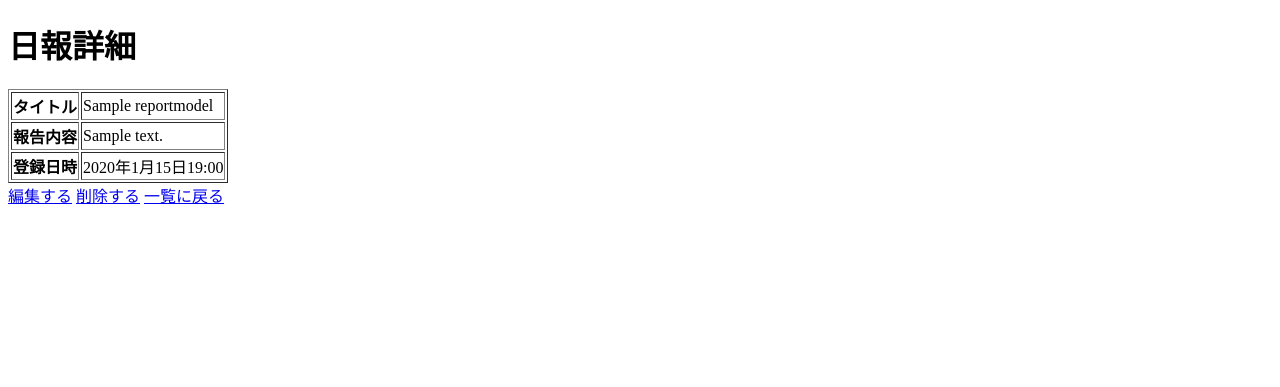
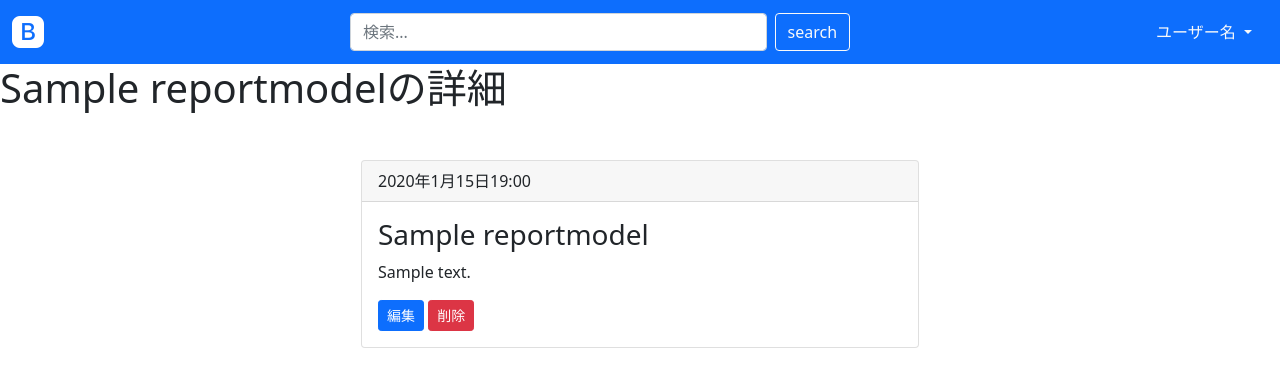
Before and after one commit to Ginta-Togawa/day_repo, a Django app: page /day_repo/detail/1/ in a window 1280 px wide. Shown: the top 387 px of the page. Run offline with Django 4.2, Linux system fonts and the light colour scheme; tables that the repository leaves empty hold one stand-in row (values such as "Sample post").

Commit message:
bootstrapを適用

```diff
--- a/day_repo/templates/day_repo/day-repo-detail.html
+++ b/day_repo/templates/day_repo/day-repo-detail.html
@@ -2,39 +2,38 @@
 
 {% block title %}
 {% if delete_flag %}
-日報削除
+{{ report_model.title }}の削除
 {% else %}
-日報詳細
+{{ report_model.title }}の詳細
 {% endif %}
 {% endblock %}
 
 {% block content %}
 {% if delete_flag %}
-<h1>日報削除</h1>
+<h1>{{ report_model.title }}の削除</h1>
 <h2>下記データを削除します。</h2>
 {% else %}
-<h1>日報詳細</h1>
+<h1>{{ report_model.title }}の詳細</h1>
 {% endif %}
-<table border="1">
-    <tr>
-        <th>タイトル</th>
-        <td>{{ report_model.title }}</td>
-    </tr>
-    <tr>
-        <th>報告内容</th>
-        <td>{{ report_model.content }}</td>
-    </tr>
-    <tr>
-        <th>登録日時</th>
-        <td>{{ report_model.created_date_time }}</td>
-    </tr>
-</table>
-{% if delete_flag %}
-<a href="{% url 'day_repo_delete_execute' report_model.id %}">削除実行</a>
-<a href="{% url 'day_repo_detail' report_model.id %}">詳細に戻る</a>
-{% else %}
-<a href="{% url 'day_repo_edit_input' report_model.id %}">編集する</a>
-<a href="{% url 'day_repo_delete_confirm' report_model.id %}">削除する</a>
-{% endif %}
-<a href="{% url 'day_repo_list' %}">一覧に戻る</a>
+<div class="container">
+    <div class="card mx-auto my-5 w-50" style="min-width:300px;">
+        <div class="card-header">
+            {{ report_model.created_date_time }}
+        </div>
+        <div class="card-body">
+            <h3 class="card-title">{{ report_model.title }}</h3>
+            <p class="card-text">{{ report_model.content }}</p>
+            <div class="w-50">
+                {% if delete_flag %}
+                <a href="{% url 'day_repo_delete_execute' report_model.id %}" class="btn btn-danger btn-sm"
+                   class="btn btn-primary btn-sm">削除</a>
+                <a href="{% url 'day_repo_detail' report_model.id %}" class="btn btn-primary btn-sm">詳細に戻る</a>
+                {% else %}
+                <a href="{% url 'day_repo_edit_input' report_model.id %}" class="btn btn-primary btn-sm">編集</a>
+                <a href="{% url 'day_repo_delete_confirm' report_model.id %}" class="btn btn-danger btn-sm">削除</a>
+                {% endif %}
+            </div>
+        </div>
+    </div>
+</div>
 {% endblock %}
--- a/templates/base.html
+++ b/templates/base.html
@@ -3,6 +3,9 @@
 <head>
     <meta charset="utf-8">
     <meta name="viewport" content="width=device-width, initial-scale=1">
+    <link href="https://cdn.jsdelivr.net/npm/bootstrap@5.0.0-beta1/dist/css/bootstrap.min.css" rel="stylesheet"
+          integrity="sha384-giJF6kkoqNQ00vy+HMDP7azOuL0xtbfIcaT9wjKHr8RbDVddVHyTfAAsrekwKmP1" crossorigin="anonymous">
+    <link rel="stylesheet" href="https://cdn.jsdelivr.net/npm/bootstrap-icons@1.10.3/font/bootstrap-icons.css">
 
     <!-- タイトルを可変にできるようにブロックタグを定義 -->
     <title>
@@ -12,7 +15,40 @@
 </head>
 <!-- コンテンツの内容を可変にできるようにブロックタグを定義 -->
 <body>
+<nav class="navbar navbar-dark bg-primary">
+    <div class="container-fluid">
+        <div>
+            <a href="{% url 'day_repo_list' %}" class="navbar-brand" href="#">
+                <i class="bi bi-bootstrap-fill" style="font-size: 2rem;"></i>
+            </a>
+        </div>
+        <div class="flex-grow-1" style="max-width:500px;">
+            <form class="d-flex" method="GET">
+                <input class="form-control me-2" type="search" placeholder="検索..." aria-label="Search" name="search">
+                <button class="btn btn-outline-light" type="submit">search</button>
+            </form>
+        </div>
+        <div class="text-light nav-item dropdown">
+            <a class="nav-link dropdown-toggle text-light" href="#" id="navbarDropdown" role="button"
+               data-bs-toggle="dropdown" aria-expanded="false">
+                ユーザー名
+            </a>
+            <ul class="dropdown-menu" aria-labelledby="navbarDropdown">
+                <li><a class="dropdown-item" href="#">アカウント設定</a></li>
+                <li>
+                    <hr class="dropdown-divider">
+                </li>
+                <li><a class="dropdown-item" href="#">ログアウト</a></li>
+            </ul>
+        </div>
+    </div>
+</nav>
+
 {% block content %}
 {% endblock %}
+
+<script src="https://cdn.jsdelivr.net/npm/bootstrap@5.0.0-beta1/dist/js/bootstrap.bundle.min.js"
+        integrity="sha384-ygbV9kiqUc6oa4msXn9868pTtWMgiQaeYH7/t7LECLbyPA2x65Kgf80OJFdroafW"
+        crossorigin="anonymous"/>
 </body>
 </html>
```
Also changed, not shown: day_repo/templates/day_repo/day-repo-form.html (+9 -7 lines), day_repo/templates/day_repo/day-repo-list.html (+27 -7 lines).
